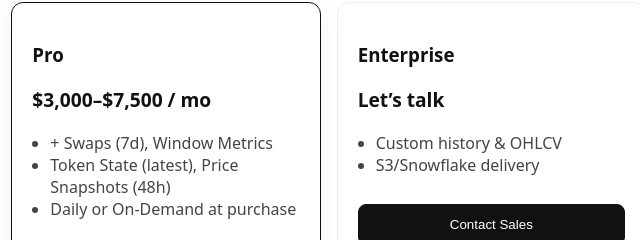
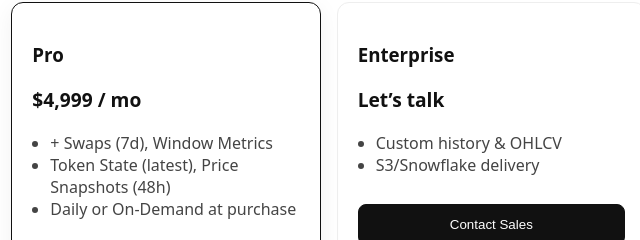
Before and after one commit to dariusbaker6/csv-order-site, a plain HTML site: page index.html in a window 1280 px wide. Shown: the part 375-615 px from the top of the page, 474-1114 px from the left. Drawn offline with Linux system fonts and the light colour scheme; files whose address does not match are found by name.

Commit message:
Update index.html

```diff
--- a/index.html
+++ b/index.html
@@ -38,7 +38,7 @@
     </div>
     <div class="card featured">
       <h3>Pro</h3>
-      <p class="price">$3,000–$7,500 / mo</p>
+      <p class="price">$4,999 / mo</p>
       <ul>
         <li>+ Swaps (7d), Window Metrics</li>
         <li>Token State (latest), Price Snapshots (48h)</li>
```
